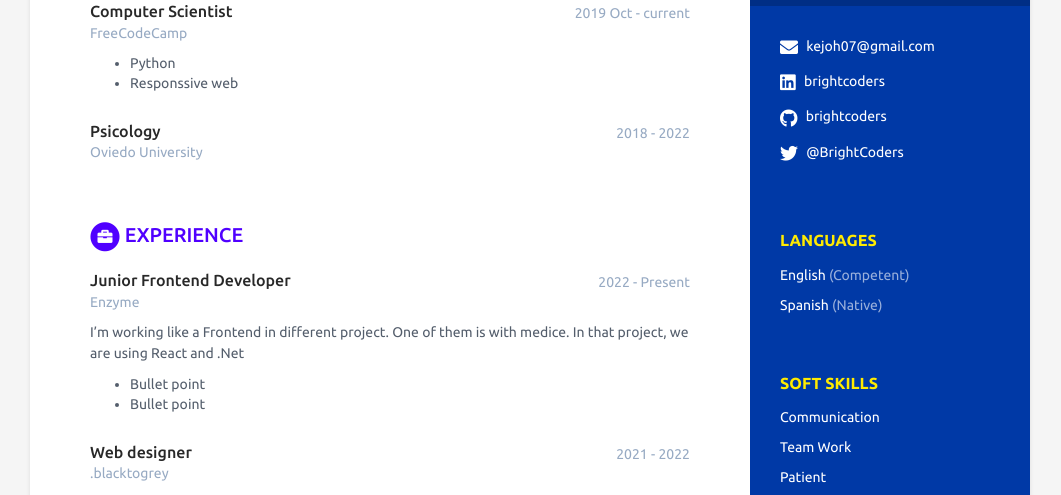
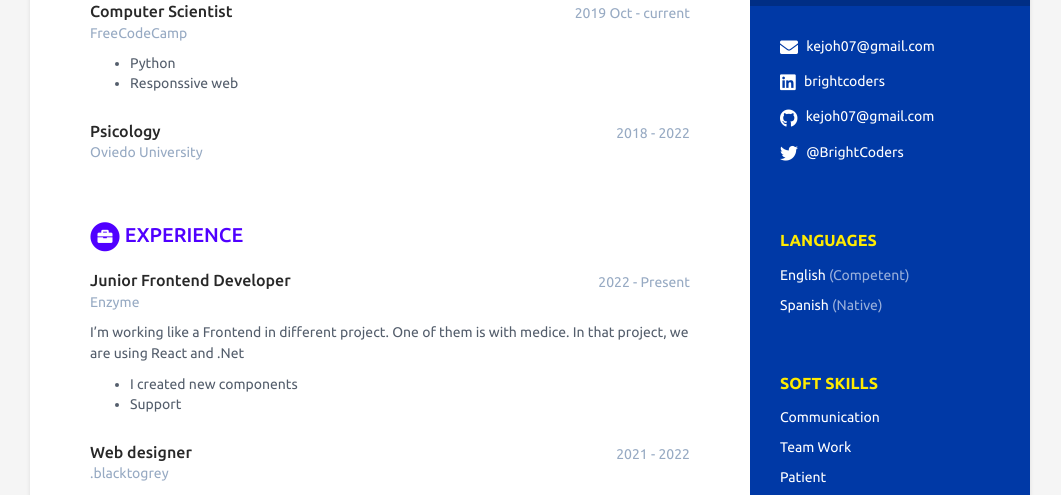
Before and after one commit to BC-MAY-21-RN/scorecard-Kejoh, a Jekyll site: the page built from index.html, in a window 1280 px wide. Shown: the part 415-910 px from the top of the page, without its empty margins (110-1171 px from the left). Built offline with Jekyll 4.4.1, drawn with Linux system fonts in a browser that asks for light colours.

Commit message:
Small changes

```diff
--- a/_data/data.yml
+++ b/_data/data.yml
@@ -16,7 +16,7 @@ sidebar:
   phone:
   website: # No agregar http://
   linkedin: brightcoders
-  github: brightcoders
+  github: kejoh07@gmail.com
   gitlab:
   bitbucket:
   twitter: '@BrightCoders'
@@ -50,7 +50,13 @@ sidebar:
 career-profile:
   title: About Me # NO MODIFICAR
   summary: |
-    I am a Computer Scientist and psychology student. I love learning about programming and improving my work through the use of best practices and logical thinking. I am a proactive, diligent person with a great disposition for teamwork. Sharing knowledge and self-learning are things that I enjoy. My biggest passion are technology and psychology, which I think can help us all to become a better person, friend, worker, and a productive member of society. Currently, I want to become a Junior Frontend Developer at an innovative company in Spain, where I can get the opportunity to be creative and solve problems people struggle with every day.
+    I am a Computer Scientist and psychology student.
+    I love learning about programming and improving my work through the use of best practices and logical thinking.
+    I am a proactive, diligent person with a great disposition for teamwork.
+    Sharing knowledge and self-learning are things that I enjoy. My biggest passion are technology and psychology,
+    which I think can help us all to become a better person, friend, worker, and a productive member of society.
+    Currently, I want to become a Junior Frontend Developer at an innovative company in Spain,
+    where I can get the opportunity to be creative and solve problems people struggle with every day.
 
 # Registra aquí tus estudios. Agrega o elimina según sea necesario
 educationcomplete:
@@ -75,8 +81,8 @@ experiences:
     details: |
       I'm working like a Frontend in different project. One of them is with medice. In
       that project, we are using React and .Net
-        - Bullet point
-        - Bullet point
+        - I created new components
+        - Support
 
   - role: Web designer
     time: 2021 - 2022
```
